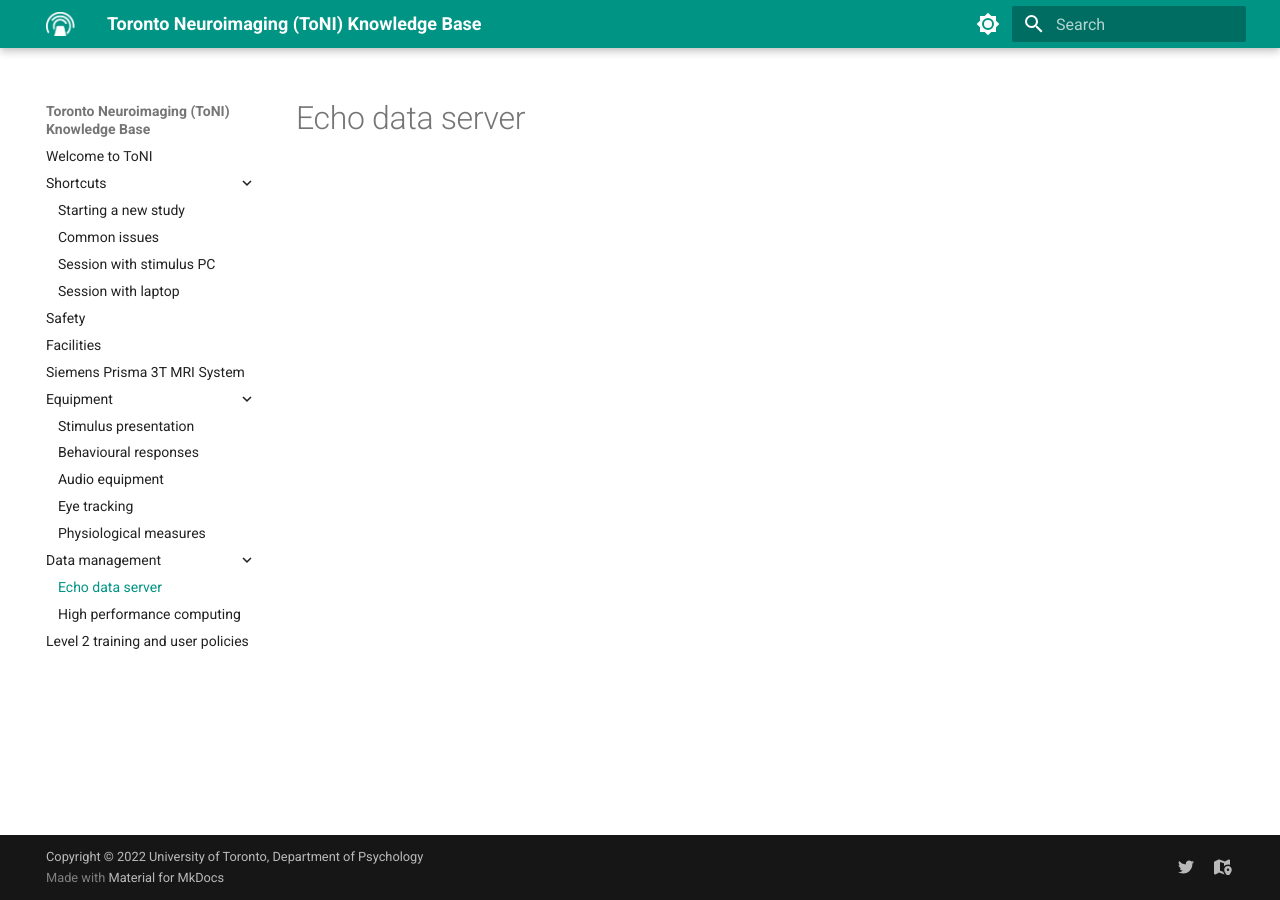
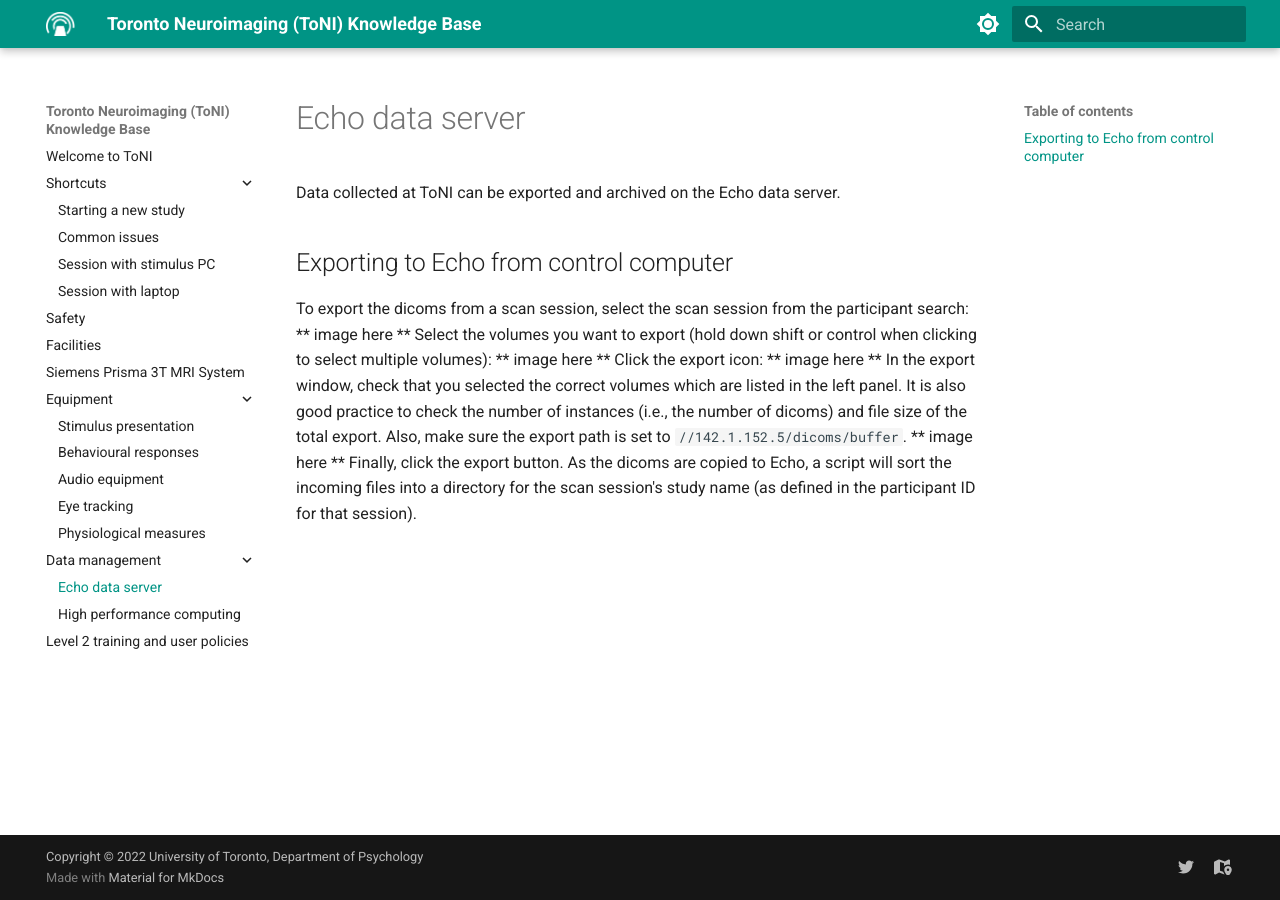
Before and after one commit to uoft-toni/uoft-toni.github.io, an MkDocs documentation site: the page built from docs/echo.md, in a window 1280 px wide. Built offline with MkDocs 1.6.1 and Material for MkDocs 9.7.7, drawn with Linux system fonts in a browser that asks for light colours.

Commit message:
Update echo.md

```diff
--- a/docs/echo.md
+++ b/docs/echo.md
@@ -1 +1,14 @@
 # Echo data server
+
+Data collected at ToNI can be exported and archived on the Echo data server.
+
+## Exporting to Echo from control computer
+To export the dicoms from a scan session, select the scan session from the participant search:
+** image here **
+Select the volumes you want to export (hold down shift or control when clicking to select multiple volumes):
+** image here **
+Click the export icon:
+** image here **
+In the export window, check that you selected the correct volumes which are listed in the left panel. It is also good practice to check the number of instances (i.e., the number of dicoms) and file size of the total export. Also, make sure the export path is set to `//142.1.152.5/dicoms/buffer`.
+** image here **
+Finally, click the export button. As the dicoms are copied to Echo, a script will sort the incoming files into a directory for the scan session's study name (as defined in the participant ID for that session).
```
